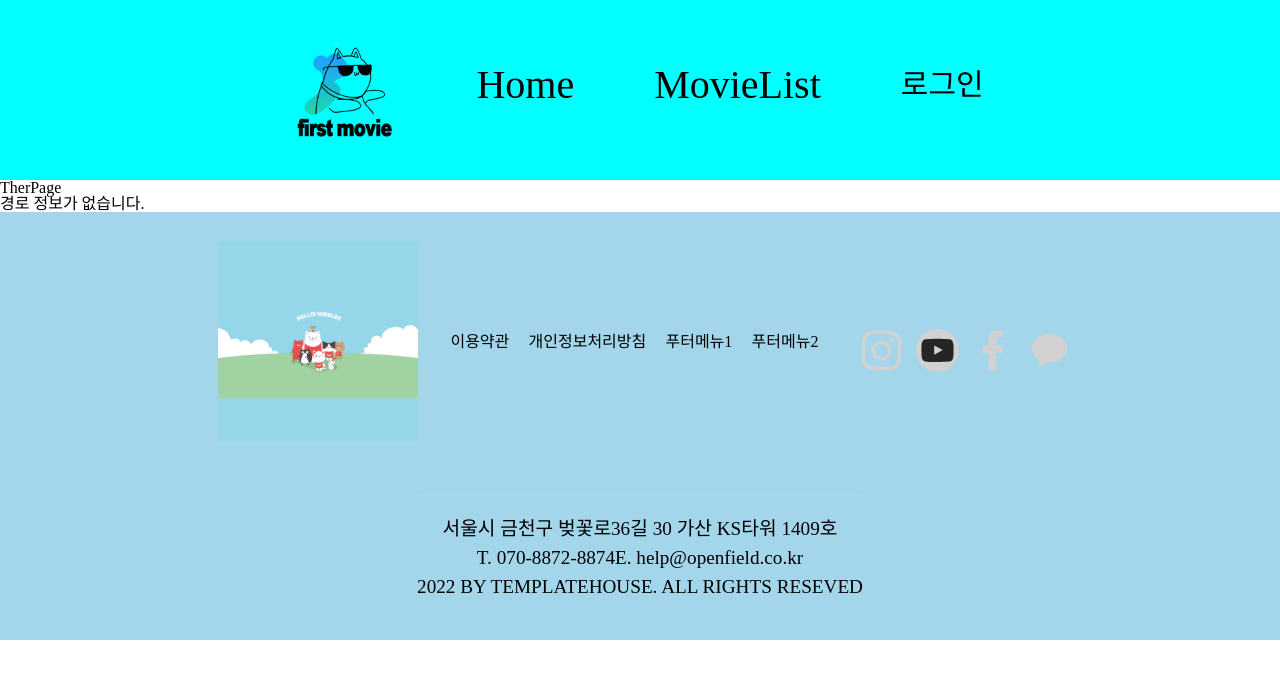
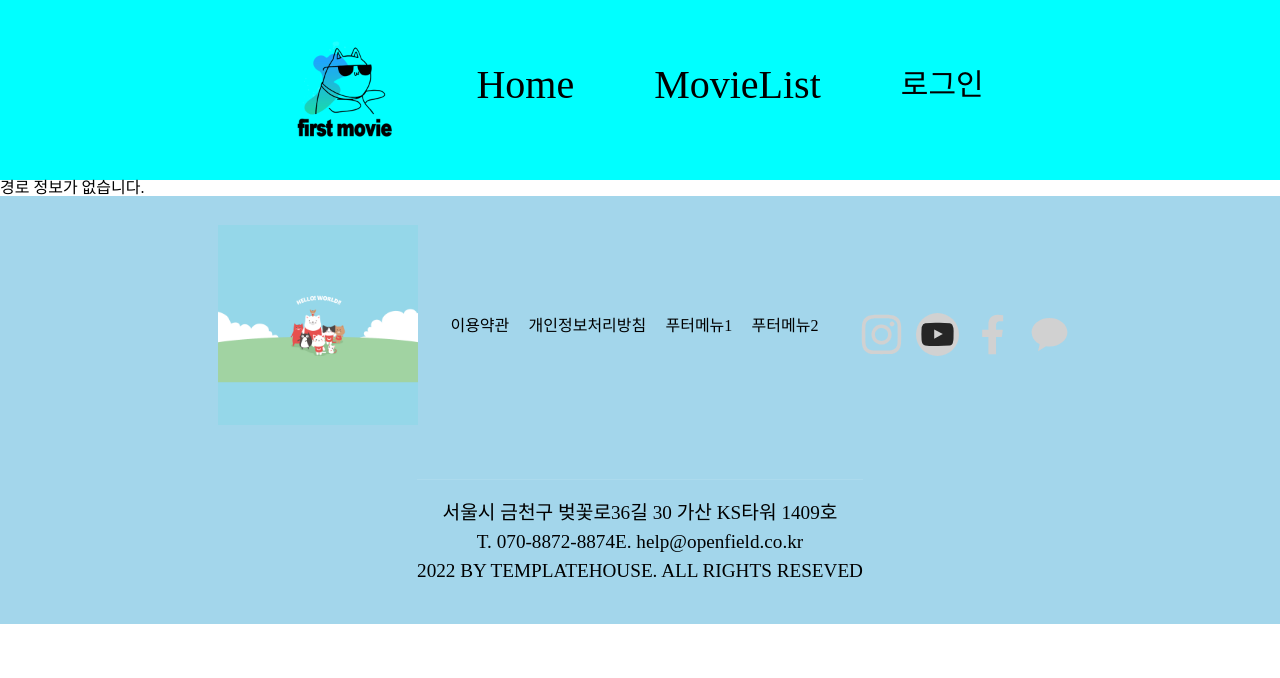
Before and after one commit to hnihoon/SeSAC_miniproject, a React (Vite) app: page /TherPage in a window 1280 px wide. Shown: the top 678 px of the page. Built offline with nearby package versions, Linux system fonts and the light colour scheme; no server answers.

Commit message:
필요없는 코드 제거

```diff
--- a/src/pages/TherPage.jsx
+++ b/src/pages/TherPage.jsx
@@ -9,7 +9,6 @@ export default function TherPage() {
 
   return (
     <div>
-      <h1>TherPage</h1>
       {endpoint ? (
         <MovieTher path={endpoint} />
       ) : (
```
